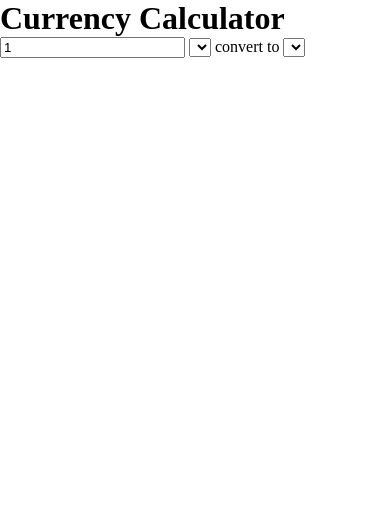
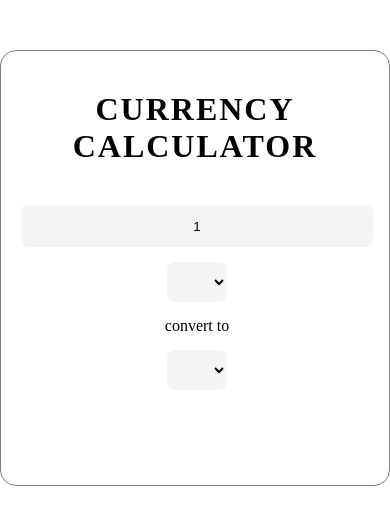
Before and after one commit to majkel12345/Currency_calculator, a plain HTML site: page index.html in a window 390 px wide. Drawn offline with Linux system fonts and the light colour scheme; no server answers.

Commit message:
styles added to project

```diff
--- a/index.html
+++ b/index.html
@@ -10,20 +10,19 @@
   <body>
     <div class="container">
       <h1>Currency Calculator</h1>
-      <form type="text">
+      <div class="form">
         <input
           class="input"
           type="number"
-          min="0.01"
-          step="0.01"
           name="value"
           value="1"
+          placeholder="type number"
         />
         <select class="select__from"></select>
         <label>convert to</label>
         <select class="select__convert"></select>
-        <span class="result"></span>
-      </form>
+        <p class="result"></p>
+      </div>
     </div>
 
     <script src="script.js"></script>
--- a/script.js
+++ b/script.js
@@ -4,9 +4,26 @@ const selectSecond = document.querySelector(".select__convert");
 const output = document.querySelector(".result")
 const API_KEY = "a1e96406548584d60eae8427f139669f"
 
-output.value = 1
 
 class CurrencyCalculator {
+
+    createOptionElement(data, el) {
+        data.map((key) => {
+        const option = document.createElement('option')
+        option.innerHTML = key;
+        el.appendChild(option);
+        })
+    }
+
+    calculation(rates){
+        if (input.value > 0) {
+            output.value = Math.round(input.value * rates[selectSecond.value] / rates[selectFirst.value] * 1000) / 1000
+            output.innerText = `Result : ${output.value} ${selectSecond.value}`
+        } else {
+            output.innerText = `Result : 0 ${selectSecond.value}`
+        }
+
+    }
 
     dataFetched() {
         fetch("http://api.exchangeratesapi.io/v1/latest?access_key=a1e96406548584d60eae8427f139669f")
@@ -16,38 +33,21 @@ class CurrencyCalculator {
             const dataKeys = Object.keys(rates)
             this.createOptionElement(dataKeys, selectFirst);
             this.createOptionElement(dataKeys, selectSecond)
-            output.innerText = `Result : ${output.value} ${selectSecond.value}`
-            input.addEventListener('keyup', (e) => this.calculation(e, rates))
-            selectFirst.addEventListener('change', (e) => this.calculation(e, rates))
-            selectSecond.addEventListener('change', (e) => this.calculation(e, rates))
+            output.innerText = `Result : ${output.value ? output.value : input.value} ${selectSecond.value}`
+            input.addEventListener('keyup', () => this.calculation(rates))
+            selectFirst.addEventListener('change', () => this.calculation(rates))
+            selectSecond.addEventListener('change', () => this.calculation(rates))
+
         })
         .catch(() => {
             console.error('Nie udało sie pobrać danych')
         })
     }
 
-
-    createOptionElement(dataKeys, el) {
-        dataKeys.map((key) => {
-        const option = document.createElement('option')
-        option.innerHTML = key;
-        el.appendChild(option)
-        })
+    init() {
+        this.dataFetched()
     }
-
-    calculation(e, rates){
-        e.preventDefault();
-        if (input.value > 0) {
-            output.value = Math.round(input.value * rates[selectSecond.value] / rates[selectFirst.value] * 1000) / 1000
-            output.innerText = `Result : ${output.value} ${selectSecond.value}`
-        } else {
-            output.innerText = `Result : 0 ${selectSecond.value}`
-        }
-
-    }
-
-
 }
 
 const calc = new CurrencyCalculator();
-calc.dataFetched()
+calc.init()
--- a/style.css
+++ b/style.css
@@ -1,3 +1,68 @@
 * {
   margin: 0;
 }
+
+.container {
+  max-width: 600px;
+  text-align: center;
+  margin: 50px auto;
+  border: 1px solid grey;
+  border-radius: 16px;
+  padding: 40px 20px;
+}
+
+h1 {
+  text-transform: uppercase;
+  letter-spacing: 2px;
+  margin-bottom: 40px;
+}
+
+.select__from,
+.select__convert {
+  width: 60px;
+  height: 40px;
+  outline: none;
+  text-align-last: center;
+  margin: 15px;
+  border: none;
+  border-radius: 8px;
+  background-color: #f4f4f4;
+}
+
+.input {
+  width: 200px;
+  height: 40px;
+  border: none;
+  border-radius: 8px;
+  outline: none;
+  text-align: center;
+  background-color: #f4f4f4;
+}
+
+.result {
+  margin-top: 40px;
+  font-size: 1.2rem;
+  letter-spacing: 2px;
+  text-decoration: underline;
+}
+
+input::-webkit-outer-spin-button,
+input::-webkit-inner-spin-button {
+  -webkit-appearance: none;
+  margin: 0;
+}
+
+@media only screen and (max-width: 601px) {
+  .form {
+    display: flex;
+    flex-direction: column;
+    flex-wrap: wrap;
+  }
+  .input {
+    width: 100%;
+  }
+  .select__from,
+  .select__convert {
+    margin: 15px auto;
+  }
+}
```
